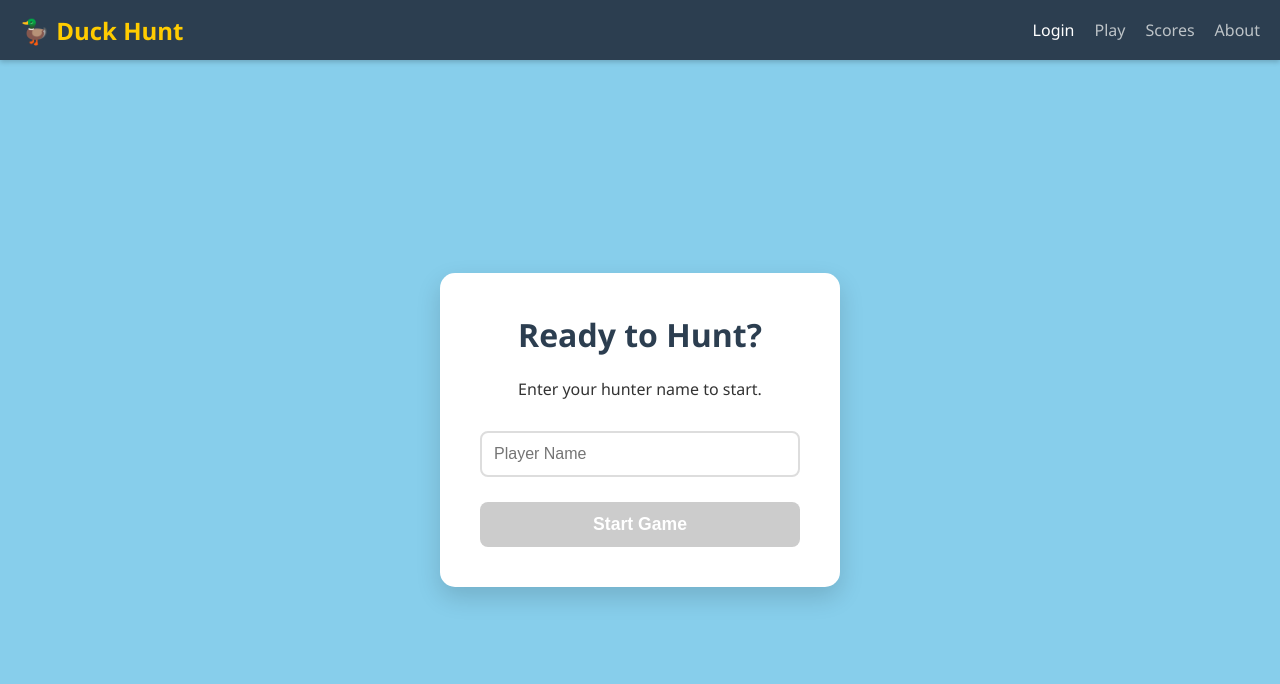
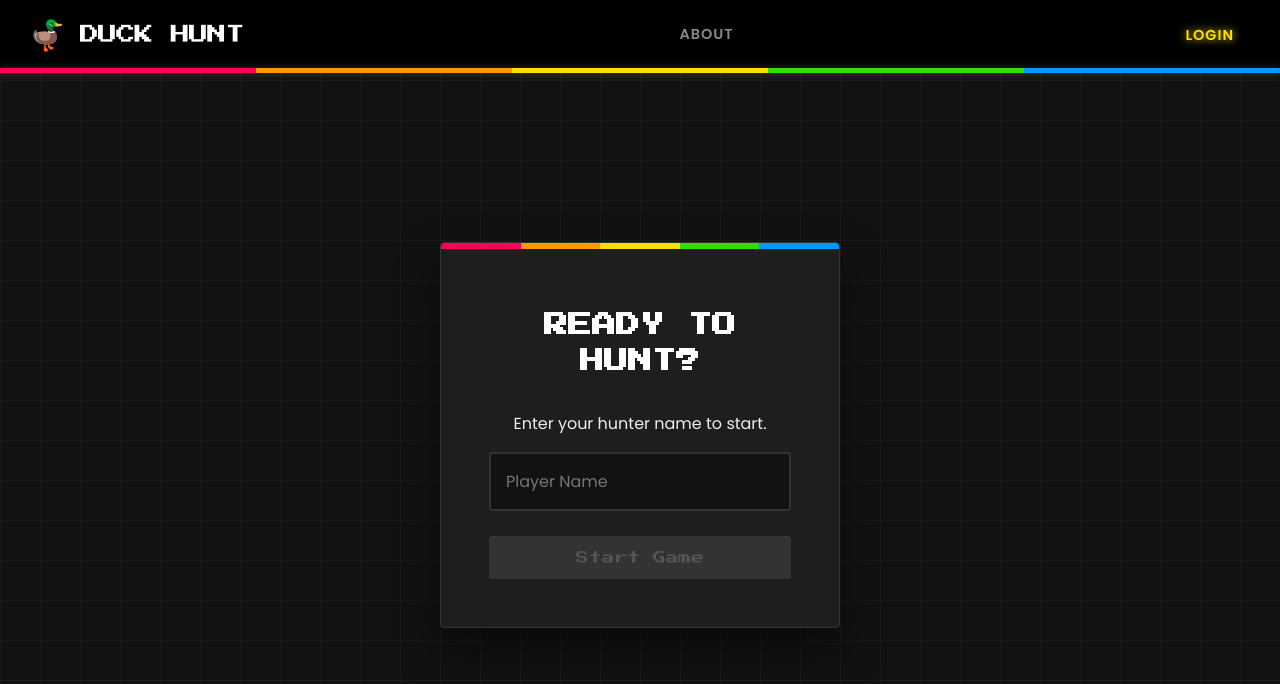
Before and after one commit to AlexDoblyno/CS260_huntDuck_demo4school, a React (Vite) app in the folder duck-hunt/: page / in a window 1280 px wide. Shown: the top 684 px of the page. Built offline with nearby package versions, Linux system fonts and the light colour scheme.

Commit message:
style: rebrand to retro-futurism aesthetic and fix UI glitches

```diff
--- a/duck-hunt/index.html
+++ b/duck-hunt/index.html
@@ -4,7 +4,12 @@
     <meta charset="UTF-8" />
     <link rel="icon" type="image/svg+xml" href="/vite.svg" />
     <meta name="viewport" content="width=device-width, initial-scale=1.0" />
-    <title>duck-hunt</title>
+
+    <link rel="preconnect" href="https://fonts.googleapis.com">
+    <link rel="preconnect" href="https://fonts.gstatic.com" crossorigin>
+    <link href="https://fonts.googleapis.com/css2?family=Poppins:wght@400;600;800&family=Press+Start+2P&display=swap" rel="stylesheet">
+
+    <title>Duck Hunt 2077</title>
   </head>
   <body>
     <div id="root"></div>
--- a/duck-hunt/src/App.css
+++ b/duck-hunt/src/App.css
@@ -1,3 +1,31 @@
+@import url('https://fonts.googleapis.com/css2?family=Poppins:wght@400;600&family=Press+Start+2P&display=swap');
+
+:root {
+  /* 复古未来主义 5色谱 (The 5 Lines) */
+  --retro-1: #ff0055; /* 激进红 */
+  --retro-2: #ff9900; /* 暖橙 */
+  --retro-3: #ffdd00; /* 亮黄 */
+  --retro-4: #33dd00; /* 终端绿 */
+  --retro-5: #0099ff; /* 科技蓝 */
+
+  /* 5色条纹渐变 (用于边框装饰) */
+  --retro-stripe: linear-gradient(90deg,
+    var(--retro-1) 20%,
+    var(--retro-2) 20% 40%,
+    var(--retro-3) 40% 60%,
+    var(--retro-4) 60% 80%,
+    var(--retro-5) 80%
+  );
+
+  --bg-color: #121212;
+  --card-bg: #1e1e1e;
+  --text-main: #eeeeee;
+  --text-dim: #888888;
+
+  --font-main: 'Poppins', sans-serif;
+  --font-pixel: 'Press Start 2P', cursive;
+}
+
 * {
   box-sizing: border-box;
 }
@@ -11,11 +39,17 @@ html, body, #root {
 }
 
 body {
-  font-family: 'Segoe UI', Roboto, Helvetica, Arial, sans-serif;
-  background-color: #87CEEB;
-  color: #333;
+  font-family: var(--font-main);
+  background-color: var(--bg-color);
+  color: var(--text-main);
+  /* 复古网格背景 */
+  background-image:
+    linear-gradient(rgba(255, 255, 255, 0.03) 1px, transparent 1px),
+    linear-gradient(90deg, rgba(255, 255, 255, 0.03) 1px, transparent 1px);
+  background-size: 40px 40px;
 }
 
+/* --- 布局容器 --- */
 .app-container {
   display: flex;
   flex-direction: column;
@@ -23,196 +57,367 @@ body {
   height: 100vh;
 }
 
+/* --- 1. 导航栏 (带彩虹条) --- */
 .navbar {
-  flex: 0 0 60px;
-  width: 100%;
-  background-color: #2c3e50;
+  flex: 0 0 70px;
+  background-color: #000;
   display: flex;
   justify-content: space-between;
   align-items: center;
-  padding: 0 20px;
-  box-shadow: 0 2px 5px rgba(0,0,0,0.2);
+  padding: 0 30px;
+  position: relative;
   z-index: 100;
+  border-bottom: 2px solid #333;
+}
+
+/* 5色线条装饰 - 放在导航栏底部 */
+.navbar::after {
+  content: '';
+  position: absolute;
+  bottom: -5px; /* 悬挂在下方 */
+  left: 0;
+  width: 100%;
+  height: 5px;
+  background: var(--retro-stripe);
+  box-shadow: 0 0 10px rgba(255, 255, 255, 0.2);
+}
+
+.brand {
+  display: flex;
+  align-items: center;
+  gap: 15px;
+  font-family: var(--font-pixel);
+  font-size: 1.2rem;
+  color: white;
+  letter-spacing: -1px;
+}
+
+.brand-icon {
+  font-size: 1.8rem;
+  /* 修复：移除滤镜，防止模糊 */
+  filter: none;
+  transform: scaleX(-1); /* 让鸭子头朝右 */
+}
+
+/* 导航链接 */
+.nav-links {
+  display: flex;
+  gap: 5px;
+}
+
+.nav-item {
+  color: var(--text-dim);
+  text-decoration: none;
+  font-weight: 600;
+  padding: 8px 16px;
+  transition: all 0.2s;
+  text-transform: uppercase;
+  font-size: 0.9rem;
+  letter-spacing: 1px;
+}
+
+.nav-item:hover {
   color: white;
 }
 
-.brand {
-  font-size: 1.5rem;
-  font-weight: bold;
-  color: #ffcc00;
+.nav-item.active {
+  color: var(--retro-3); /* 激活时变黄 */
+  text-shadow: 0 0 8px var(--retro-3);
 }
 
-.nav-links {
+.user-info {
+  font-size: 0.85rem;
+  color: #666;
   display: flex;
-  gap: 20px;
+  align-items: center;
+  gap: 15px;
 }
 
-.nav-item {
-  color: #bdc3c7;
-  text-decoration: none;
-  font-weight: 500;
-  transition: color 0.3s;
-}
-
-.nav-item:hover, .nav-item.active {
-  color: white;
-}
-
+/* --- 2. 登录卡片 (统一风格) --- */
 .main-content {
   flex: 1;
   display: flex;
   justify-content: center;
   align-items: center;
   position: relative;
-  width: 100%;
 }
 
 .card {
-  background-color: white;
-  color: #333333;
-  padding: 40px;
-  border-radius: 15px;
-  box-shadow: 0 10px 25px rgba(0,0,0,0.15);
+  background: var(--card-bg);
+  padding: 3rem;
+  width: 400px;
+  border-radius: 4px; /* 复古风不需要太大圆角 */
+  box-shadow: 0 20px 40px rgba(0,0,0,0.5);
   text-align: center;
-  max-width: 400px;
-  width: 90%;
+  position: relative;
+  border: 1px solid #333;
 }
 
-.card h1 {
-  margin-top: 0;
-  color: #2c3e50;
-}
-
-input[type="text"] {
-  width: 100%;
-  padding: 12px;
-  margin: 15px 0;
-  border: 2px solid #ddd;
-  border-radius: 8px;
-  font-size: 1rem;
-  color: #333;
-  background: #fff;
-}
-
-button {
-  width: 100%;
-  padding: 12px;
-  background-color: #ff8c00;
-  color: white;
-  border: none;
-  border-radius: 8px;
-  font-size: 1.1rem;
-  font-weight: bold;
-  cursor: pointer;
-  margin-top: 10px;
-}
-
-button:hover {
-  background-color: #e67e22;
-}
-
-button:disabled {
-  background-color: #ccc;
-  cursor: not-allowed;
-}
-
-.game-area-wrapper {
+/* 卡片顶部的 5色条装饰 */
+.card::before {
+  content: '';
   position: absolute;
   top: 0;
   left: 0;
   width: 100%;
-  height: 100%;
+  height: 6px;
+  background: var(--retro-stripe);
+  border-radius: 4px 4px 0 0;
+}
+
+.card h1 {
+  font-family: var(--font-pixel);
+  font-size: 1.5rem;
+  margin-bottom: 2rem;
+  color: white;
+  text-transform: uppercase;
+  line-height: 1.5;
+}
+
+/* --- 3. 统一输入框样式 (关键修复) --- */
+/* 同时选中 text 和 password，确保样式一致 */
+input[type="text"],
+input[type="password"] {
+  width: 100%;
+  padding: 15px;
+  margin-bottom: 15px;
+  background-color: #121212;
+  border: 2px solid #333;
+  color: white;
+  font-family: var(--font-main);
+  font-size: 1rem;
+  border-radius: 4px;
+  outline: none;
+  transition: border-color 0.3s;
+}
+
+/* 聚焦时变色 */
+input[type="text"]:focus,
+input[type="password"]:focus {
+  border-color: var(--retro-5); /* 聚焦变蓝 */
+  box-shadow: 0 0 8px rgba(0, 153, 255, 0.3);
+}
+
+/* --- 4. 按钮样式 --- */
+button {
+  width: 100%;
+  padding: 15px;
+  margin-top: 10px;
+  background: var(--text-main);
+  color: black;
+  font-family: var(--font-pixel);
+  font-size: 0.8rem;
+  border: none;
+  cursor: pointer;
+  border-radius: 2px;
+  transition: transform 0.1s, background-color 0.2s;
+}
+
+button:hover:not(:disabled) {
+  background-color: var(--retro-3); /* 悬停变黄 */
+  transform: translateY(-2px);
+  box-shadow: 0 5px 15px rgba(255, 221, 0, 0.4);
+}
+
+button:disabled {
+  background-color: #333;
+  color: #555;
+  cursor: not-allowed;
+}
+
+.logout-btn {
+  background: transparent;
+  border: 1px solid #444;
+  color: #888;
+  padding: 5px 12px;
+  width: auto;
+  margin: 0;
+}
+.logout-btn:hover {
+  border-color: var(--retro-1);
+  color: var(--retro-1);
+  background: transparent;
+  box-shadow: none;
+}
+
+/* 切换注册/登录的文字 */
+.toggle-auth {
+  margin-top: 25px;
+  font-size: 0.9rem;
+  color: #666;
+}
+.toggle-auth span {
+  color: var(--retro-5);
+  cursor: pointer;
+  margin-left: 5px;
+  text-decoration: underline;
+}
+
+/* --- 5. 游戏界面修复 --- */
+.game-area-wrapper {
+  position: absolute;
+  top: 0; left: 0; width: 100%; height: 100%;
+  user-select: none;
+}
+
+.scoreboard {
+  position: absolute;
+  top: 30px;
+  left: 50%;
+  transform: translateX(-50%);
+  display: flex;
+  gap: 20px;
+  background: #000;
+  border: 2px solid #333;
+  padding: 10px 20px;
+  font-family: var(--font-pixel);
+  font-size: 0.8rem;
+  z-index: 50;
+  color: white;
+  box-shadow: 0 5px 0 rgba(0,0,0,0.5); /* 像素风厚度阴影 */
+}
+
+/* 停止按钮 (红色复古风) */
+.stop-btn {
+  background: var(--retro-1) !important;
+  color: white !important;
+  border: none !important;
+  padding: 8px 15px !important;
+  font-size: 0.7rem !important;
+  width: auto !important;
+  margin: 0 !important;
+  box-shadow: 0 4px 0 #990033 !important; /* 立体按键效果 */
+  transform: none !important;
+}
+.stop-btn:active {
+  transform: translateY(4px) !important;
+  box-shadow: none !important;
 }
 
 .ground {
   position: absolute;
-  bottom: 0;
-  left: 0;
-  width: 100%;
-  height: 150px;
-  background: linear-gradient(#228B22, #006400);
+  bottom: 0; left: 0; width: 100%; height: 150px;
+  /* 复古合成波网格地面 */
+  background:
+    linear-gradient(transparent 0%, #121212 100%),
+    linear-gradient(0deg, transparent 24%, rgba(51, 221, 0, 0.3) 25%, rgba(51, 221, 0, 0.3) 26%, transparent 27%, transparent 74%, rgba(51, 221, 0, 0.3) 75%, rgba(51, 221, 0, 0.3) 76%, transparent 77%, transparent),
+    linear-gradient(90deg, transparent 24%, rgba(51, 221, 0, 0.3) 25%, rgba(51, 221, 0, 0.3) 26%, transparent 27%, transparent 74%, rgba(51, 221, 0, 0.3) 75%, rgba(51, 221, 0, 0.3) 76%, transparent 77%, transparent);
+  background-size: 50px 50px;
+  background-color: #051a05;
+  border-top: 2px solid var(--retro-4);
   z-index: 10;
 }
 
-.scoreboard {
+/* 左下角通讯面板 */
+.notification-panel {
   position: absolute;
-  top: 20px;
-  left: 20px;
-  font-size: 2rem;
+  bottom: 20px; left: 20px;
+  width: 260px;
+  background: rgba(0, 0, 0, 0.8);
+  border: 1px solid #333;
+  border-left: 4px solid var(--retro-4);
+  padding: 15px;
+  z-index: 50;
+  font-family: monospace;
+  pointer-events: none;
+}
+.player-count {
+  color: var(--retro-4);
   font-weight: bold;
-  color: white;
-  text-shadow: 2px 2px 4px rgba(0,0,0,0.5);
-  z-index: 20;
+  border-bottom: 1px dashed #444;
+  margin-bottom: 5px; padding-bottom: 5px;
 }
+.event-item { color: #aaa; margin-bottom: 4px; font-size: 0.8rem; }
+.event-highlight { color: var(--retro-3); margin-right: 5px; }
 
-@media (max-width: 600px) {
-  .brand {
-    font-size: 1.2rem;
-  }
-  .nav-links {
-    gap: 10px;
-  }
-  .nav-item {
-    font-size: 0.9rem;
-  }
-  .scoreboard {
-    font-size: 1.5rem;
-  }
-}
-/* src/App.css */
-
-/* --- 修复：全局禁止文本选择 --- */
-/* 防止点击鸭子时变成选中文本状态，提升游戏手感 */
-.game-area-wrapper {
-  user-select: none; /* 标准语法 */
-  -webkit-user-select: none; /* Safari */
-  -moz-user-select: none; /* Firefox */
-}
-
-/* --- 新增：左下角通讯面板 --- */
-.notification-panel {
+/* --- Retro CRT Terminal (在线终端) --- */
+.terminal-window {
   position: absolute;
   bottom: 20px;
   left: 20px;
-  width: 250px;
-  background: rgba(0, 0, 0, 0.6); /* 半透明黑底 */
-  color: white;
-  border-radius: 8px;
+  width: 320px;
+  height: 250px; /*稍微高一点，显示更多日志*/
+  background-color: #000000;
+  border: 2px solid #333;
+  border-radius: 4px;
   padding: 10px;
-  font-size: 0.9rem;
-  z-index: 50; /* 确保在最上层 */
-  pointer-events: none; /* 让鼠标点击穿透过去，不影响玩游戏 */
+  font-family: 'Courier New', Courier, monospace; /* 等宽字体是关键 */
+  font-size: 0.75rem;
+  color: #33ff00; /* 经典的终端绿 */
+  text-shadow: 0 0 5px rgba(51, 255, 0, 0.5); /* 文字发光 */
+  overflow: hidden; /* 隐藏滚动条 */
+  display: flex;
+  flex-direction: column;
+  box-shadow: 0 0 20px rgba(0, 0, 0, 0.8);
+  z-index: 50;
+  opacity: 0.9;
 }
 
-.player-count {
-  font-weight: bold;
-  border-bottom: 1px solid rgba(255,255,255,0.3);
+/* 终端顶部的装饰条 */
+.terminal-header {
+  border-bottom: 1px solid #33ff00;
   padding-bottom: 5px;
   margin-bottom: 5px;
-  color: #00ff00; /* 绿色显示人数 */
+  font-weight: bold;
+  display: flex;
+  justify-content: space-between;
+  text-transform: uppercase;
+  letter-spacing: 1px;
 }
 
-.event-list {
-  list-style: none;
-  padding: 0;
-  margin: 0;
-  max-height: 150px;
-  overflow: hidden; /* 隐藏滚动条 */
+/* 日志列表容器 */
+.terminal-logs {
+  flex: 1;
+  overflow-y: auto;
   display: flex;
-  flex-direction: column-reverse; /* 新消息在上面或下面，这里让最新的在最底部 */
+  flex-direction: column;
+  gap: 4px;
+  /* 隐藏滚动条但允许滚动 */
+  scrollbar-width: none;
+}
+.terminal-logs::-webkit-scrollbar {
+  display: none;
 }
 
-.event-item {
-  margin-bottom: 4px;
-  animation: fadeOut 5s forwards; /* 消息5秒后自动变淡 */
+/* 单条日志 */
+.log-line {
+  line-height: 1.4;
+  word-wrap: break-word;
 }
 
-.event-highlight {
-  color: #ffff00; /* 高亮重要消息 */
+.log-time {
+  opacity: 0.6;
+  margin-right: 8px;
+  font-size: 0.7rem;
 }
 
-@keyframes fadeOut {
-  0% { opacity: 1; }
-  80% { opacity: 1; }
-  100% { opacity: 0.5; }
+/* 闪烁的光标，假装正在输入 */
+.cursor {
+  display: inline-block;
+  width: 8px;
+  height: 12px;
+  background-color: #33ff00;
+  animation: blink 1s step-end infinite;
+  margin-left: 5px;
+  vertical-align: middle;
 }
+
+@keyframes blink {
+  0%, 100% { opacity: 1; }
+  50% { opacity: 0; }
+}
+
+/* 扫描线特效 (CRT Scanline) - 让它看起来像旧屏幕 */
+.terminal-window::after {
+  content: " ";
+  display: block;
+  position: absolute;
+  top: 0;
+  left: 0;
+  bottom: 0;
+  right: 0;
+  background: linear-gradient(rgba(18, 16, 16, 0) 50%, rgba(0, 0, 0, 0.25) 50%), linear-gradient(90deg, rgba(255, 0, 0, 0.06), rgba(0, 255, 0, 0.02), rgba(0, 0, 255, 0.06));
+  z-index: 2;
+  background-size: 100% 2px, 3px 100%;
+  pointer-events: none; /* 让点击穿透 */
+}
--- a/duck-hunt/src/App.jsx
+++ b/duck-hunt/src/App.jsx
@@ -1,5 +1,5 @@
-import React from 'react';
-import { BrowserRouter, Routes, Route, NavLink } from 'react-router-dom';
+import React, { useState } from 'react';
+import { BrowserRouter, Routes, Route, NavLink, Navigate } from 'react-router-dom';
 import Play from './Play';
 import Login from './Login';
 import Scores from './Scores';
@@ -7,26 +7,62 @@ import About from './About';
 import './App.css';
 
 function App() {
+  const [userName, setUserName] = useState(localStorage.getItem('userName') || '');
+
+  const onLogin = (authName) => {
+    setUserName(authName);
+    localStorage.setItem('userName', authName);
+  };
+
+  const onLogout = () => {
+    setUserName('');
+    localStorage.removeItem('userName');
+    fetch(`/api/auth/logout`, { method: 'delete' });
+  };
+
   return (
     <BrowserRouter>
       <div className="app-container">
         <header className="navbar">
-          <div className="brand">🦆 Duck Hunt</div>
+          <div className="brand">
+            <span className="brand-icon">🦆</span>
+            <span>DUCK HUNT</span>
+          </div>
+
           <nav className="nav-links">
-            <NavLink className="nav-item" to="/">Login</NavLink>
-            <NavLink className="nav-item" to="/play">Play</NavLink>
-            <NavLink className="nav-item" to="/scores">Scores</NavLink>
+            {userName && (
+              <>
+                <NavLink className="nav-item" to="/play">Play</NavLink>
+                <NavLink className="nav-item" to="/scores">Scores</NavLink>
+              </>
+            )}
             <NavLink className="nav-item" to="/about">About</NavLink>
           </nav>
+
+          <div className="auth-status">
+            {userName ? (
+              <div className="user-info">
+                <span>{userName}</span>
+                <button className="logout-btn" onClick={onLogout}>EXIT</button>
+              </div>
+            ) : (
+              <NavLink className="nav-item" to="/">Login</NavLink>
+            )}
+          </div>
         </header>
 
         <main className="main-content">
           <Routes>
-            <Route path="/" element={<Login />} />
-            <Route path="/play" element={<Play />} />
-            <Route path="/scores" element={<Scores />} />
+            <Route
+              path="/"
+              element={
+                <Login authState={userName} onLogin={(name) => onLogin(name)} />
+              }
+            />
+            <Route path="/play" element={userName ? <Play /> : <Navigate to="/" />} />
+            <Route path="/scores" element={userName ? <Scores /> : <Navigate to="/" />} />
             <Route path="/about" element={<About />} />
-            <Route path="*" element={<div className="card">404 Not Found</div>} />
+            <Route path="*" element={<div className="card" style={{color:'white'}}>404 Not Found</div>} />
           </Routes>
         </main>
       </div>
```
